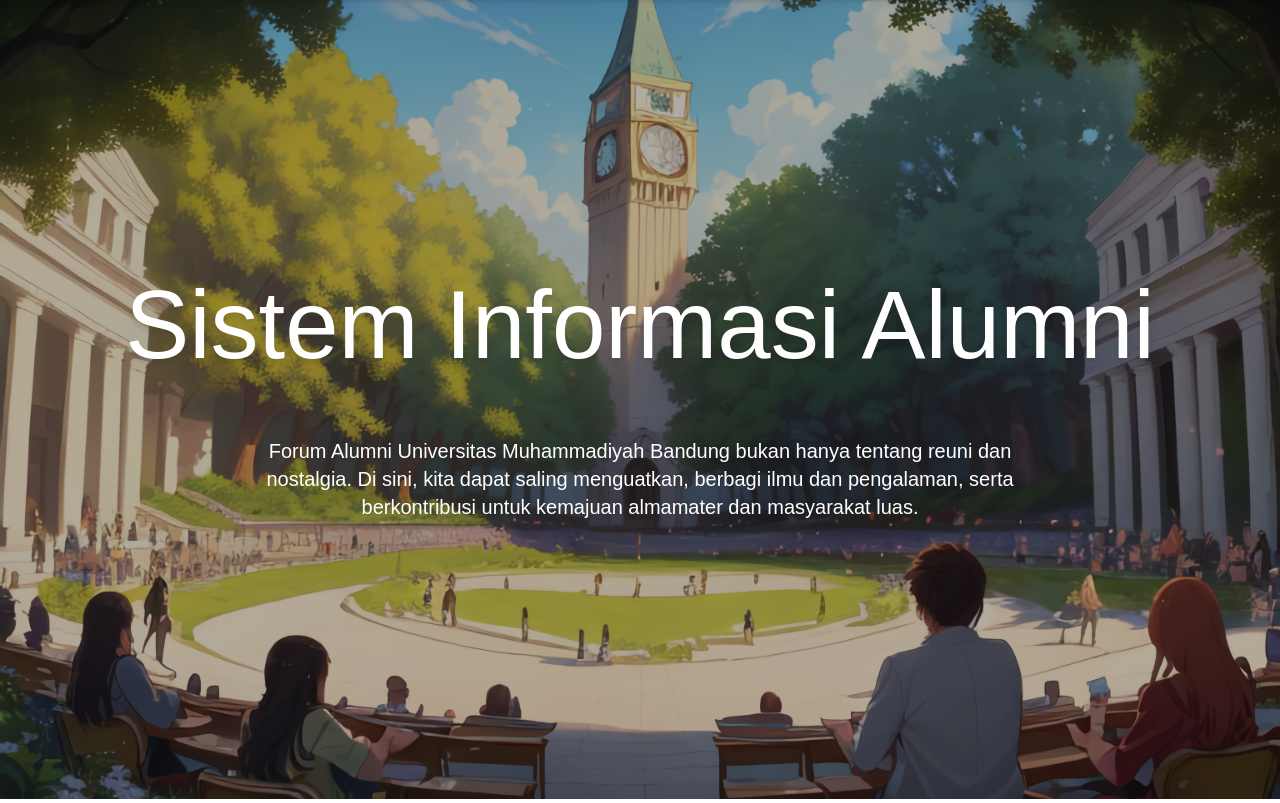
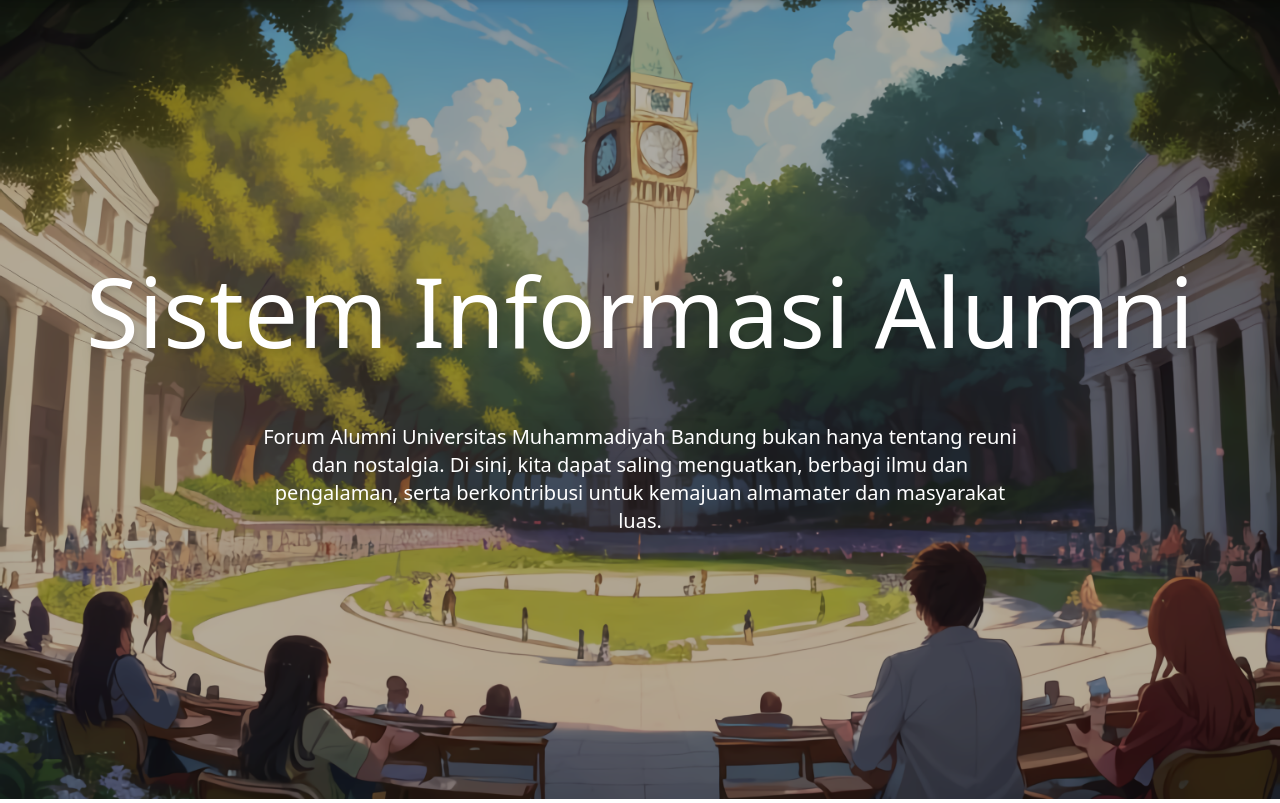
Before and after one commit to ziyadoodle/forum-alumni-umb, a CodeIgniter 4 app: the page made by app/Views/pages/home.php in a window 1280 px wide. Shown: the part 73-876 px from the top of the page. Run offline with PHP 8.4 and a stand-in for CodeIgniter, Linux system fonts and the light colour scheme; the template is opened without the code that fills it, so the values that code supplies are empty; some libraries are stand-ins or nearby versions.

Commit message:
adding font styles

```diff
--- a/app/Views/pages/home.php
+++ b/app/Views/pages/home.php
@@ -2,8 +2,8 @@
 
 <?= $this->section('content'); ?>
 <div class="container h-screen w-full max-w-full bg-hero bg-cover bg-center text-white text-center content-center px-16 2xl:px-60">
-    <p class="text-6xl xl:text-8xl 2xl:text-9xl mb-16 drop-shadow-lg">Sistem Informasi Alumni</p>
-    <p class="text-xl 2xl:text-2xl drop-shadow-2xl w-full xl:w-2/3 mx-auto">Forum Alumni Universitas Muhammadiyah Bandung bukan hanya tentang reuni dan nostalgia. Di sini, kita dapat saling menguatkan, berbagi ilmu dan pengalaman, serta berkontribusi untuk kemajuan almamater dan masyarakat luas.</p>
+    <p class="font-serif  text-6xl xl:text-8xl 2xl:text-9xl mb-16 drop-shadow-lg">Sistem Informasi Alumni</p>
+    <p class="font-serif text-xl 2xl:text-2xl drop-shadow-2xl w-full xl:w-2/3 mx-auto">Forum Alumni Universitas Muhammadiyah Bandung bukan hanya tentang reuni dan nostalgia. Di sini, kita dapat saling menguatkan, berbagi ilmu dan pengalaman, serta berkontribusi untuk kemajuan almamater dan masyarakat luas.</p>
 </div>
 <div class="container mx-auto flex flex-wrap flex-row justify-between gap-5">
     <?php foreach ($alumni as $a) : ?>
--- a/public/css/styles.css
+++ b/public/css/styles.css
@@ -46,7 +46,7 @@ html,
   -o-tab-size: 4;
      tab-size: 4;
   /* 3 */
-  font-family: "Quicksand", sans-serif;
+  font-family: "Quicksand", sans-serif, ui-sans-serif, system-ui;
   /* 4 */
   font-feature-settings: normal;
   /* 5 */
@@ -1201,7 +1201,11 @@ video {
 }
 
 .font-sans {
-  font-family: "Quicksand", sans-serif;
+  font-family: "Quicksand", sans-serif, ui-sans-serif, system-ui;
+}
+
+.font-serif {
+  font-family: ui-sans-serif, system-ui, sans-serif, Apple Color Emoji, Segoe UI Emoji, Segoe UI Symbol, Noto Color Emoji;
 }
 
 .text-2xl {
--- a/tailwind.config.js
+++ b/tailwind.config.js
@@ -3,7 +3,8 @@ module.exports = {
   content: ["./app/Views/**/*.php"],
   theme: {
     fontFamily: {
-      'sans': ['"Quicksand"', 'sans-serif']
+      'sans': ['"Quicksand"', 'sans-serif', 'ui-sans-serif', 'system-ui'],
+      'serif': ['ui-sans-serif', 'system-ui', 'sans-serif', "Apple Color Emoji", "Segoe UI Emoji", "Segoe UI Symbol", "Noto Color Emoji"],
     },
     extend: {
       backgroundImage: {
```
